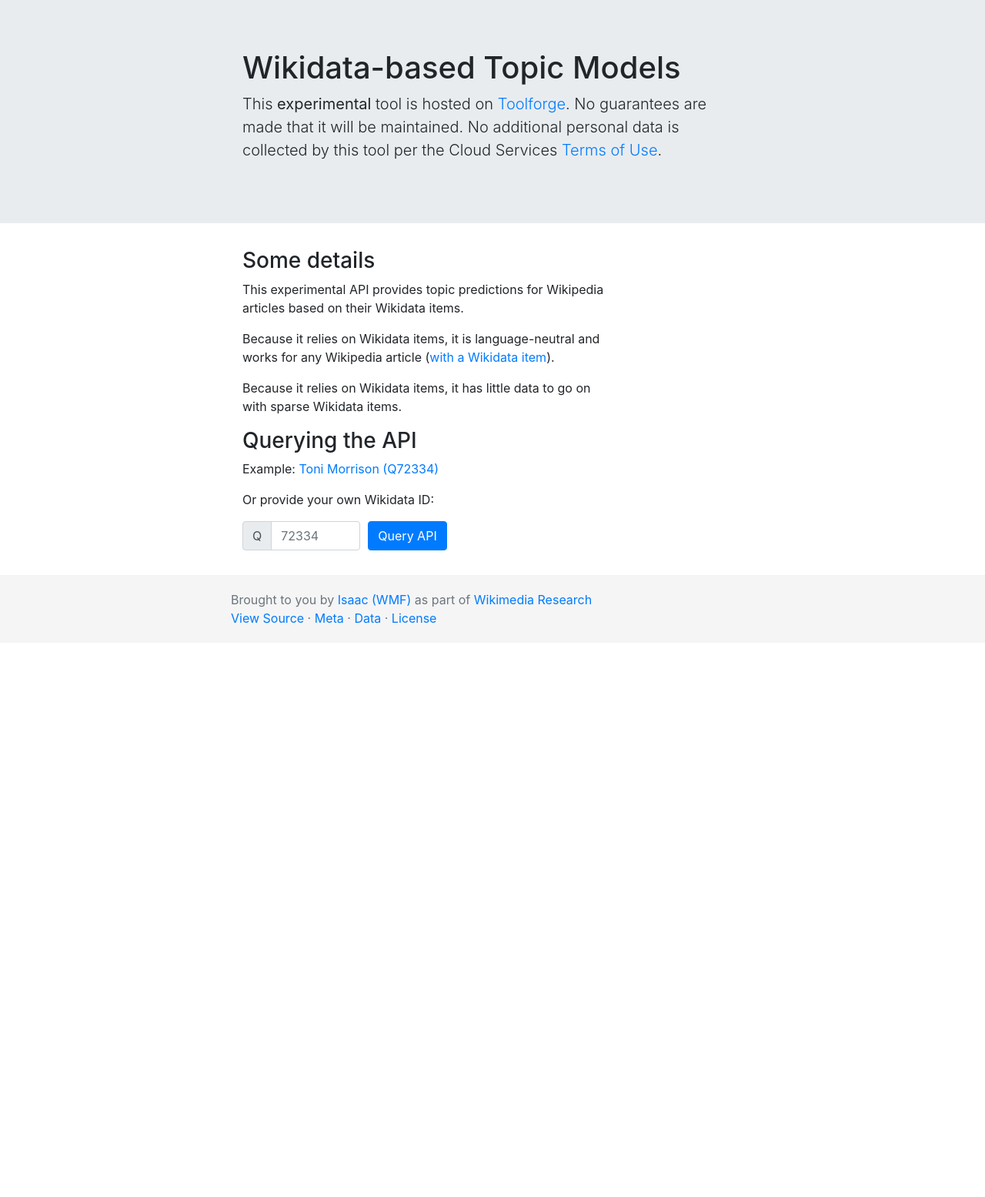
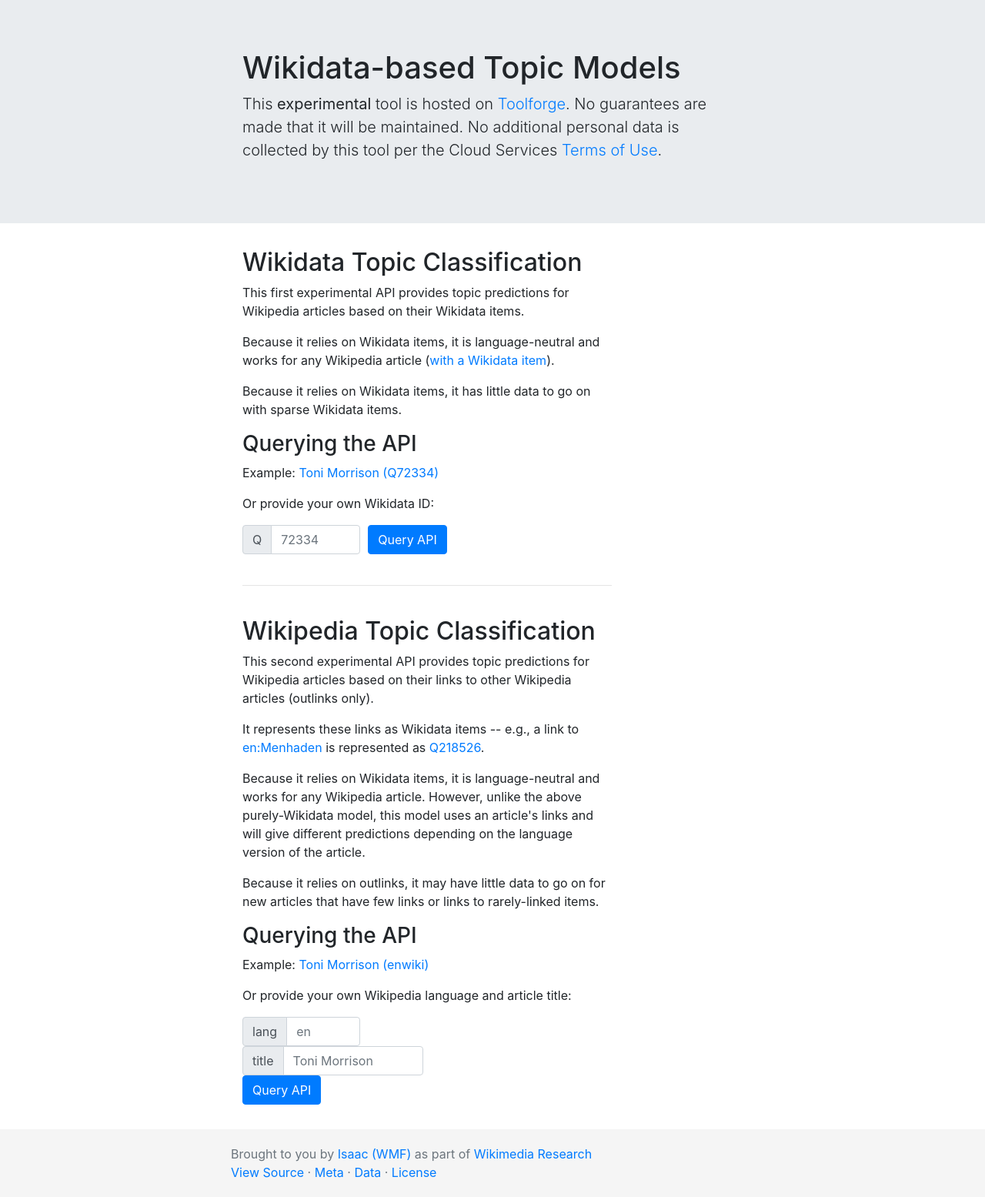
Before and after one commit to geohci/wikipedia-topic-model-api, a Flask app: page / in a window 1280 px wide. Shown: the whole page at 77% size. Before the commit the page ends 810 px from the top, so only its background shows below. Run offline with Flask 2, Linux system fonts and the light colour scheme; parts of the project's set-up code (start-up, migrations or seed data) failed here and were passed over; some libraries are stand-ins or nearby versions.

Commit message:
add language agnostic model

```diff
--- a/app.py
+++ b/app.py
@@ -24,59 +24,136 @@ except IOError:
 # Enable CORS for API endpoints
 cors = flask_cors.CORS(app, resources={r'/api/*': {'origins': '*'}})
 
-SESSION = mwapi.Session('https://www.wikidata.org', user_agent=app.config['CUSTOM_UA'])
-FT_MODEL = fasttext.load_model('models/model.bin')
+# Wikidata API session
+SESSION_WD = mwapi.Session('https://www.wikidata.org', user_agent=app.config['CUSTOM_UA'])
+
+# load in fastText models for making predictions
+try:
+    FT_MODEL_WD = fasttext.load_model('models/model_wd.bin')
+except Exception:
+    FT_MODEL_WD = None
+try:
+    FT_MODEL_LA = fasttext.load_model('models/model_la.bin')
+except Exception:
+    FT_MODEL_LA = None
 
 @app.route('/')
 def index():
     return render_template('index.html')
 
+@app.route('/api/v1/wikidata/topic', methods=['GET'])
+def get_topics_wd():
+    if FT_MODEL_WD is not None:
+        qid, threshold, debug, error = validate_api_args_wd()
+        if error is not None:
+            return jsonify({'Error': error})
+        else:
+            name, claims = get_wikidata_claims(qid, SESSION_WD, debug)
+            topics = get_predictions(' '.join([' '.join(c) for c in claims]),
+                                     FT_MODEL_WD, threshold, debug)
+            topics, claims = adjust_topics_based_on_claims(topics, claims)
+            if debug:
+                return render_template('wikidata_topics.html',
+                                       qid=qid, claims=claims, topics=topics, name=name)
+            else:
+                result = {'qid': qid,
+                          'name': name,
+                          'results': [{'topic':t[0], 'score':t[1]} for t in topics]
+                          }
+                return jsonify(result)
+    else:
+        return jsonify({'Error': 'model not available for Wikidata topic model.'})
 
-def adjust_topics_based_on_claims(topics, claims):
-    joined_claims = [":".join(c) for c in claims]
-    properties = [c[0] for c in claims]
-    # list / disambiguation pages
-    if 'P31:Q4167410' in joined_claims:
-        topics = [('Compilation.List_Disambig', 1)] + topics
-    elif 'P31:Q13406463' in joined_claims:
-        topics = [('Compilation.List_Disambig', 1)] + topics
-    elif 'P360' in properties:
-        topics = [('Compilation.List_Disambig', 1)] + topics
-    # geography only should apply to items with coordinates
-    if 'P625' not in joined_claims:
-        for idx in range(len(topics)):
-            if topics[idx][0].startswith('Geography'):
-                topics[idx] = (topics[idx][0], max(0, topics[idx][1] - 0.501))
-    # Culture.Biography.Women should not include men (at 0.5 threshold):
-    if ('P21:Q6581097' in joined_claims or  # male
-            'P21:Q2449503' in joined_claims or  # transgender male
-            'P21:Q44148' in joined_claims or  # male organisms
-            'P21:Q27679766' in joined_claims or  # transmasculine
-            'P21:Q15145778' in joined_claims):  # cisgender male
-        for idx in range(len(topics)):
-            if topics[idx][0] == 'Culture.Biography.Women':
-                topics[idx] = (topics[idx][0], min(0.49, topics[idx][1]))
-    topics = sorted(topics, key=lambda tup: tup[1], reverse=True)
-    return topics, claims
+@app.route('/api/v1/lang-agnostic-outlinks/topic', methods=['GET'])
+def get_topics_la():
+    if FT_MODEL_LA is not None:
+        lang, page_title, threshold, debug, error = validate_api_args_la()
+        if error:
+            return jsonify({'Error': error})
+        else:
+            outlinks = get_outlinks(page_title, lang)
+            if debug:
+                print(outlinks)
+            topics = get_predictions(features_str=' '.join(outlinks), model=FT_MODEL_LA, threshold=threshold, debug=debug)
+            if debug:
+                return render_template('langagnostic_topics.html',
+                                       lang=lang, outlinks=outlinks, topics=topics, page_title=page_title)
+            else:
+                result = {'article': 'https://{0}.wikipedia.org/wiki/{1}'.format(lang, page_title),
+                          'results': [{'topic':t[0], 'score':t[1]} for t in topics]
+                          }
+                return jsonify(result)
+    else:
+        return jsonify({'Error': 'model not available for language-agnostic topic model.'})
 
+def get_predictions(features_str, model, threshold=0.5, debug=False):
+    lbls, scores = model.predict(features_str, k=-1)
+    results = {l:s for l,s in zip(lbls, scores)}
+    if debug:
+        print(results)
+    sorted_res = [(l.replace("__label__", ""), results[l]) for l in sorted(results, key=results.get, reverse=True)]
+    above_threshold = [r for r in sorted_res if r[1] >= threshold]
+    lbls_above_threshold = []
+    if above_threshold:
+        for res in above_threshold:
+            if debug:
+                print('{0}: {1:.3f}'.format(*res))
+            if res[1] > 0.5:
+                lbls_above_threshold.append(res[0])
+    elif debug:
+        print("No label above {0} threshold.".format(threshold))
+        print("Top result: {0} ({1:.3f}) -- {2}".format(sorted_res[0][0], sorted_res[0][1], sorted_res[0][2]))
 
-@app.route('/api/v1/wikidata/topic', methods=['GET'])
-def get_topics():
-    qid, threshold, debug = validate_api_args()
-    if validate_qid(qid):
-        name, topics, claims = label_qid(qid, SESSION, FT_MODEL, threshold)
-        topics, claims = adjust_topics_based_on_claims(topics, claims)
-        if debug:
-            return render_template('wikidata_topics.html',
-                                   qid=qid, claims=claims, topics=topics, name=name)
-        else:
-            result = {'qid': qid,
-                      'name': name,
-                      'results': [{'topic':t[0], 'score':t[1]} for t in topics]
-                      }
-            return jsonify(result)
-    return jsonify({'Error': qid})
+    return above_threshold
 
+def get_outlinks(title, lang, session=None):
+    if session is None:
+        session = mwapi.Session('https://{0}.wikipedia.org'.format(lang), user_agent=app.config['CUSTOM_UA'])
+
+    # generate list of all outlinks (to namespace 0) from the article and their associated Wikidata IDs
+    result = session.get(
+        action="query",
+        generator="links",
+        titles=title,
+        redirects='',
+        prop='pageprops',
+        ppprop='wikibase_item',
+        gplnamespace=0,  # this actually doesn't seem to work :/
+        gpllimit=50,
+        format='json',
+        formatversion=2,
+        continuation=True
+    )
+    try:
+        outlink_qids = set()
+        for r in result:
+            for outlink in r['query']['pages']:
+                if outlink['ns'] == 0 and 'missing' not in outlink:  # namespace 0 and not a red link
+                    qid = outlink.get('pageprops', {}).get('wikibase_item', None)
+                    if qid is not None:
+                        outlink_qids.add(qid)
+        return outlink_qids
+    except Exception:
+        return None
+
+def get_canonical_page_title(title, lang, session=None):
+    if session is None:
+        session = mwapi.Session('https://{0}.wikipedia.org'.format(lang), user_agent=app.config['CUSTOM_UA'])
+
+    result = session.get(
+        action="query",
+        prop="info",
+        inprop='',
+        redirects='',
+        titles=title,
+        format='json',
+        formatversion=2
+    )
+    print(result)
+    if 'missing' in result['query']['pages'][0]:
+        return None
+    else:
+        return result['query']['pages'][0]['title']
 
 def get_qid(title, lang, session=None):
     if session is None:
@@ -99,38 +176,9 @@ def get_qid(title, lang, session=None):
     except (KeyError, IndexError):
         return "Title does not exist in {0}: {1}".format(lang, title)
 
-def validate_qid(qid):
-    return re.match('^Q[0-9]+$', qid)
-
-def validate_api_args():
-    if 'qid' in request.args:
-        qid = request.args['qid'].upper()
-        if not validate_qid(qid):
-            qid = "Error: poorly formatted 'qid' field. {0} does not match 'Q#...'".format(qid)
-    elif 'title' in request.args and 'lang' in request.args:
-        qid = get_qid(request.args['title'], lang=request.args['lang'])
-    else:
-        qid = "Error: no 'qid' or 'en_title' field provided. Please specify."
-
-    threshold = 0.5
-    if 'threshold' in request.args:
-        try:
-            threshold = float(request.args['threshold'])
-        except ValueError:
-            threshold = "Error: threshold value provided not a float: {0}".format(request.args['threshold'])
-
-    debug = False
-    if 'debug' in request.args:
-        debug = True
-        threshold = 0
-
-    return qid, threshold, debug
-
-
-def label_qid(qid, session, model, threshold=0.5, debug=False):
+def get_wikidata_claims(qid, session, debug=False):
     # default results
     name = ""
-    above_threshold = []
     claims_tuples = []
 
     # get claims for wikidata item
@@ -172,24 +220,93 @@ def label_qid(qid, session, model, threshold=0.5, debug=False):
             claims_tuples = [('<NOCLAIM>', )]
         if debug:
             print(claims_tuples)
-        claims_str = ' '.join([' '.join(c) for c in claims_tuples])
 
-        # make prediction
-        lbls, scores = model.predict(claims_str, k=-1)
-        results = {l:s for l,s in zip(lbls, scores)}
-        if debug:
-            print(results)
-        sorted_res = [(l.replace("__label__", ""), results[l]) for l in sorted(results, key=results.get, reverse=True)]
-        above_threshold = [r for r in sorted_res if r[1] >= threshold]
-        lbls_above_threshold = []
-        if above_threshold:
-            for res in above_threshold:
-                if debug:
-                    print('{0}: {1:.3f} -- {2}'.format(*res))
-                if res[1] > 0.5:
-                    lbls_above_threshold.append(res[0])
-        elif debug:
-            print("No label above {0} threshold.".format(threshold))
-            print("Top result: {0} ({1:.3f}) -- {2}".format(sorted_res[0][0], sorted_res[0][1], sorted_res[0][2]))
+    return name, claims_tuples
 
-    return name, above_threshold, claims_tuples
+def validate_api_args_la():
+    error = None
+    lang = None
+    page_title = None
+    threshold = 0.5
+    if 'title' in request.args and 'lang' in request.args:
+        lang = request.args['lang']
+        page_title = get_canonical_page_title(request.args['title'], lang)
+        if page_title is None:
+            error = "no matching article for https://{0}.wikipedia.org/wiki/{1}".format(lang, page_title)
+    elif 'title' in request.args:
+        error = "missing an article title -- e.g., '2005_World_Series' for https://en.wikipedia.org/wiki/2005_World_Series"
+    elif 'lang' in request.args:
+        error = "missing a language -- e.g., 'en' for English"
+    else:
+        error = "missing language -- e.g., 'en' for English -- and title -- e.g., '2005_World_Series' for https://en.wikipedia.org/wiki/2005_World_Series"
+
+    if 'threshold' in request.args:
+        try:
+            threshold = float(request.args['threshold'])
+        except ValueError:
+            threshold = "Error: threshold value provided not a float: {0}".format(request.args['threshold'])
+
+    debug = False
+    if 'debug' in request.args:
+        debug = True
+        threshold = 0
+
+    return lang, page_title, threshold, debug, error
+
+def validate_qid(qid):
+    return re.match('^Q[0-9]+$', qid)
+
+def validate_api_args_wd():
+    error = None
+    qid = None
+    if 'qid' in request.args:
+        qid = request.args['qid'].upper()
+        if not validate_qid(qid):
+            error = "Error: poorly formatted 'qid' field. {0} does not match 'Q#...'".format(qid)
+    elif 'title' in request.args and 'lang' in request.args:
+        qid = get_qid(request.args['title'], lang=request.args['lang'])
+        if not validate_qid(qid):
+            error = qid
+    else:
+        error = "Error: no 'qid' or 'lang'+'title' field provided. Please specify."
+
+    threshold = 0.5
+    if 'threshold' in request.args:
+        try:
+            threshold = float(request.args['threshold'])
+        except ValueError:
+            threshold = "Error: threshold value provided not a float: {0}".format(request.args['threshold'])
+
+    debug = False
+    if 'debug' in request.args:
+        debug = True
+        threshold = 0
+
+    return qid, threshold, debug, error
+
+def adjust_topics_based_on_claims(topics, claims):
+    joined_claims = [":".join(c) for c in claims]
+    properties = [c[0] for c in claims]
+    # list / disambiguation pages
+    if 'P31:Q4167410' in joined_claims:
+        topics = [('Compilation.List_Disambig', 1)] + topics
+    elif 'P31:Q13406463' in joined_claims:
+        topics = [('Compilation.List_Disambig', 1)] + topics
+    elif 'P360' in properties:
+        topics = [('Compilation.List_Disambig', 1)] + topics
+    # geography only should apply to items with coordinates
+    if 'P625' not in joined_claims:
+        for idx in range(len(topics)):
+            if topics[idx][0].startswith('Geography'):
+                topics[idx] = (topics[idx][0], max(0, topics[idx][1] - 0.501))
+    # Culture.Biography.Women should not include men (at 0.5 threshold):
+    if ('P21:Q6581097' in joined_claims or  # male
+            'P21:Q2449503' in joined_claims or  # transgender male
+            'P21:Q44148' in joined_claims or  # male organisms
+            'P21:Q27679766' in joined_claims or  # transmasculine
+            'P21:Q15145778' in joined_claims):  # cisgender male
+        for idx in range(len(topics)):
+            if topics[idx][0] == 'Culture.Biography.Women':
+                topics[idx] = (topics[idx][0], min(0.49, topics[idx][1]))
+    topics = sorted(topics, key=lambda tup: tup[1], reverse=True)
+    return topics, claims
--- a/templates/index.html
+++ b/templates/index.html
@@ -24,8 +24,8 @@
 <div class="container">
   <div class="row">
     <div class="col-9">
-      <h3>Some details</h3>
-      <p>This experimental API provides topic predictions for Wikipedia articles based on their Wikidata items.</p>
+      <h2>Wikidata Topic Classification</h2>
+      <p>This first experimental API provides topic predictions for Wikipedia articles based on their Wikidata items.</p>
       <p>Because it relies on Wikidata items, it is language-neutral and works for any Wikipedia article (<a href="http://wmdeanalytics.wmflabs.org/WD_percentUsageDashboard/">with a Wikidata item</a>).</p>
       <p>Because it relies on Wikidata items, it has little data to go on with sparse Wikidata items.</p>
       <h3>Querying the API</h3>
@@ -42,18 +42,76 @@
             </div>
           </div>
           <div class="col-auto">
-            <button type="submit" class="btn btn-primary" onclick="queryAPI();">Query API</button>
+            <button type="submit" class="btn btn-primary" onclick="queryWikidataAPI();">Query API</button>
           </div>
         </div>
       </form>
       <div class="row">
         <div class="col-1"></div>
         <div class="col-11">
-          <div id="results">
+          <div id="wikidata-results">
           </div>
         </div>
       </div>
 
+    </div>
+  </div>
+</div>
+
+<div class="container">
+  <div class="row">
+      <div class="col-9">
+        <br><hr><br>
+      </div>
+  </div>
+</div>
+
+<div class="container">
+  <div class="row">
+    <div class="col-9">
+      <h2>Wikipedia Topic Classification</h2>
+      <p>This second experimental API provides topic predictions for Wikipedia articles based on their links to other Wikipedia articles (outlinks only).</p>
+      <p>It represents these links as Wikidata items -- e.g., a link to <a href="https://en.wikipedia.org/wiki/Menhaden">en:Menhaden</a> is represented as <a href="https://www.wikidata.org/wiki/Q218526">Q218526</a>.</p>
+      <p>Because it relies on Wikidata items, it is language-neutral and works for any Wikipedia article. However, unlike the above purely-Wikidata model, this model uses an article's links
+        and will give different predictions depending on the language version of the article.</p>
+      <p>Because it relies on outlinks, it may have little data to go on for new articles that have few links or links to rarely-linked items.</p>
+      <h3>Querying the API</h3>
+      <p>Example: <a href="./api/v1/lang-agnostic-outlinks/topic?lang=en&title=Toni_Morrison">Toni Morrison (enwiki)</a></p>
+      <p>Or provide your own Wikipedia language and article title:</p>
+      <form action="#">
+        <div class="form-row align-items-center">
+          <div class="col-sm-4">
+            <div class="input-group">
+              <div class="input-group-prepend">
+                <div class="input-group-text">lang</div>
+              </div>
+              <input type="text" class="form-control" id="lang" placeholder="en">
+            </div>
+          </div>
+        </div>
+        <div class="form-row align-items-center">
+          <div class="col-sm-6">
+            <div class="input-group">
+              <div class="input-group-prepend">
+                <div class="input-group-text">title</div>
+              </div>
+              <input type="text" class="form-control" id="page_title" placeholder="Toni Morrison">
+            </div>
+          </div>
+        </div>
+      <div class="form-row align-items-center">
+          <div class="col-auto">
+            <button type="submit" class="btn btn-primary" onclick="queryLangAgnosticAPI();">Query API</button>
+          </div>
+      </div>
+      </form>
+      <div class="row">
+        <div class="col-1"></div>
+        <div class="col-11">
+          <div id="lang-agnostic-results">
+          </div>
+        </div>
+      </div>
     </div>
   </div>
 </div>
@@ -74,30 +132,58 @@
 <script src="https://tools-static.wmflabs.org/cdnjs/ajax/libs/jquery/3.4.1/jquery.min.js"></script>
 <script src="https://tools-static.wmflabs.org/cdnjs/ajax/libs/twitter-bootstrap/4.4.1/js/bootstrap.min.js"></script>
 <script type="text/javascript">
-  var render_categories = function(data) {
-        $("#results").empty();
+  var render_categories_wd = function(data) {
+      $("#wikidata-results").empty();
       // console.log(["rendering", data]);
       if ("Error" in data) {
-		  $("#results").append("<p><br>" + data["Error"] + "</p>");
+        $("#wikidata-results").append("<p><br>" + data["Error"] + "</p>");
       }
       else {
-          $("#results").append("<p><br>QID: " + data["qid"] + "<br>Label: " + data["name"] + "</p>");
+        $("#wikidata-results").append("<p><br>QID: " + data["qid"] + "<br>Label: " + data["name"] + "</p>");
         if (data["results"].length > 0) {
-            $("#results").append("<li>TOPIC (CONFIDENCE)</li>");
+          $("#wikidata-results").append("<li>TOPIC (CONFIDENCE)</li>");
           for (var cat in data["results"]) {
               //console.log(["looping", cat]);
-                $("#results").append("<li>" + data["results"][cat]["topic"] + " (" + Math.round(data["results"][cat]["score"]*100) + "%)</li>");
+              $("#wikidata-results").append("<li>" + data["results"][cat]["topic"] + " (" + Math.round(data["results"][cat]["score"]*100) + "%)</li>");
           }
         }
         else {
-            $("#results").append("<li><No confident topics predicted.</li>");
+          $("#wikidata-results").append("<li><No confident topics predicted.</li>");
         }
       }
 	}
 
-  function queryAPI() {
+  function queryWikidataAPI() {
     var queryUrl = "https://tools.wmflabs.org/wiki-topic/api/v1/wikidata/topic?threshold=0.15&qid=Q" + document.getElementById('wikidata-id').value;
     console.log(queryUrl);
+    $.ajax(queryUrl, {success: render_categories_wd.bind(this),
+                      error: function(jqxmlhr, status, error){console.log(status + ": " + error)}});
+  }
+
+  var render_categories_la = function(data) {
+    $("#lang-agnostic-results").empty();
+    // console.log(["rendering", data]);
+    if ("Error" in data) {
+      $("#lang-agnostic-results").append("<p><br>" + data["Error"] + "</p>");
+    }
+    else {
+      $("#lang-agnostic-results").append('<p><br><a href="' + data["article"] + '">' + data["article"] + '</a></p>');
+      if (data["results"].length > 0) {
+        $("#lang-agnostic-results").append("<li>TOPIC (CONFIDENCE)</li>");
+        for (var cat in data["results"]) {
+            // console.log(["looping", cat]);
+            $("#lang-agnostic-results").append("<li>" + data["results"][cat]["topic"] + " (" + Math.round(data["results"][cat]["score"]*100) + "%)</li>");
+        }
+      }
+      else {
+        $("#lang-agnostic-results").append("<li><No confident topics predicted.</li>");
+      }
+    }
+  }
+
+  function queryLangAgnosticAPI() {
+    var queryUrl = "https://tools.wmflabs.org/wiki-topic/api/v1/lang-agnostic-outlinks/topic?threshold=0.15&lang=" + document.getElementById('lang').value + "&title=" + document.getElementById('page_title').value;
+    // console.log(queryUrl);
     $.ajax(queryUrl, {success: render_categories.bind(this),
                       error: function(jqxmlhr, status, error){console.log(status + ": " + error)}});
   }
```
Also changed, not shown: templates/langagnostic_topics.html (added, +46 -0 lines). Lines whose indentation alone changed are shown as unchanged.
